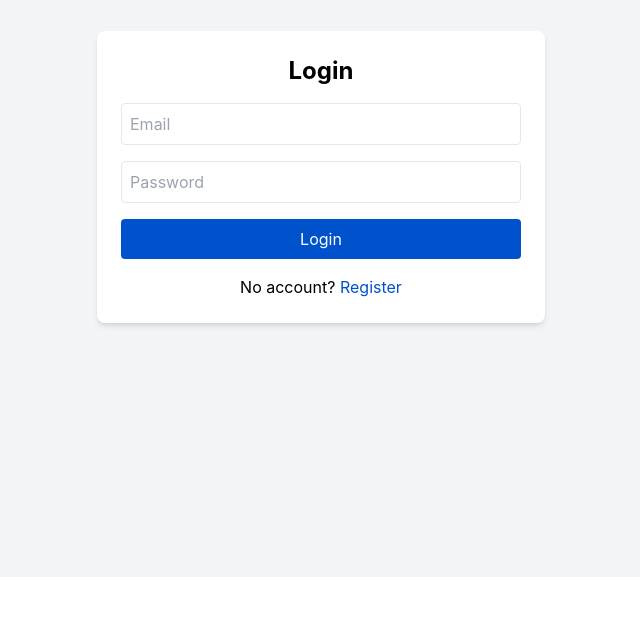
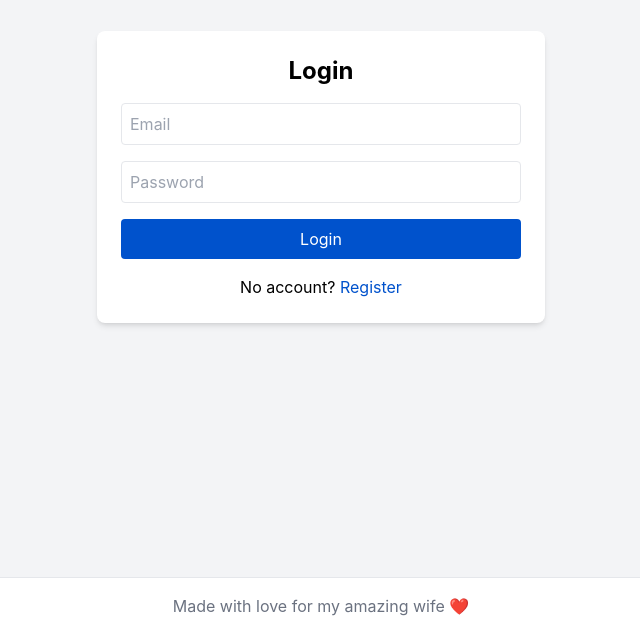
Before and after one commit to dgkngk/vibe-code-dome, a React (Create React App) app in the folder frontend/: page /login in a window 1280 px wide. Shown: the part 223-857 px from the top of the page, without its empty margins (319-959 px from the left). Before the commit the page ends 800 px from the top, so only its background shows below. Built offline with nearby package versions, Linux system fonts and the light colour scheme.

Commit message:
feat: footer <3

```diff
--- a/frontend/src/App.tsx
+++ b/frontend/src/App.tsx
@@ -61,6 +61,11 @@ const App: React.FC = () => (
     <AuthProvider>
       <div className="flex flex-col min-h-screen bg-gray-100">
         <AppContent />
+        <footer className="bg-white border-t border-gray-200 p-4 mt-auto">
+          <div className="text-center text-gray-500">
+            Made with love for my amazing wife ❤️
+          </div>
+        </footer>
       </div>
     </AuthProvider>
   </Router>
```
